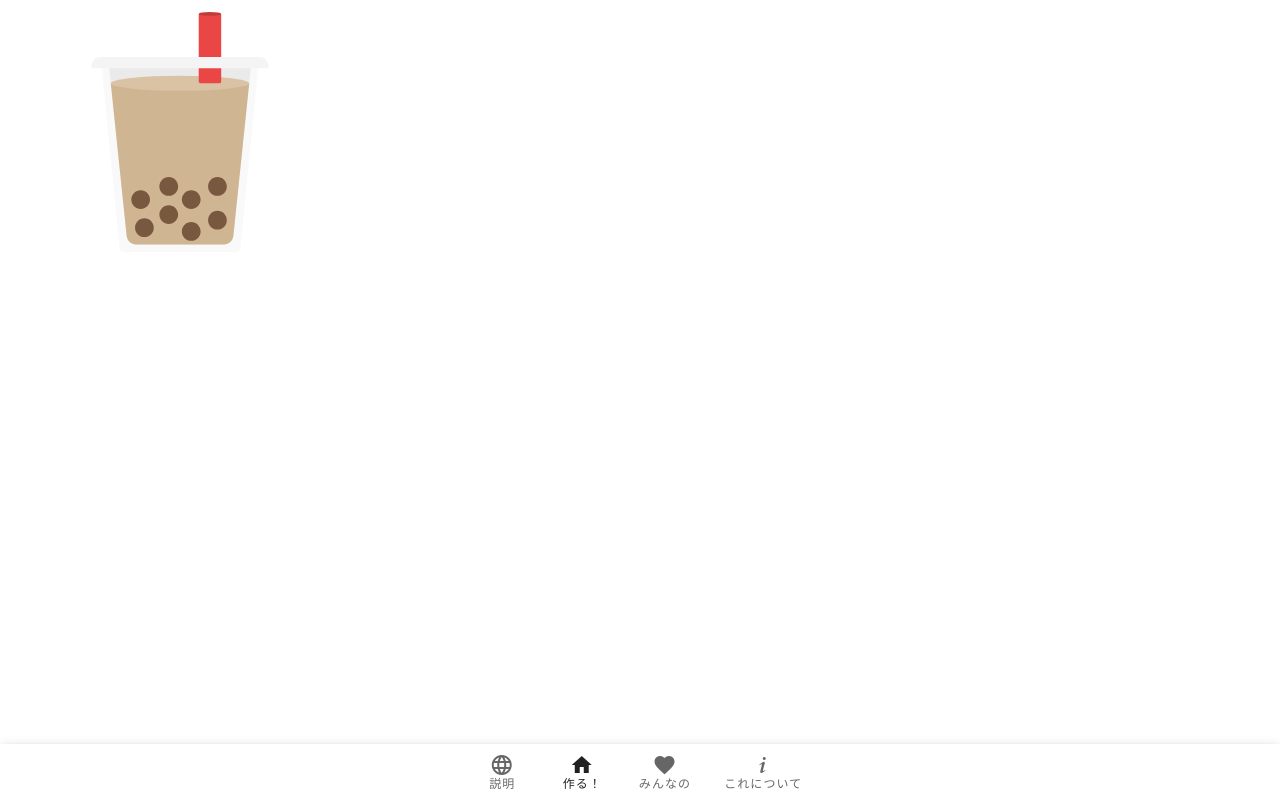
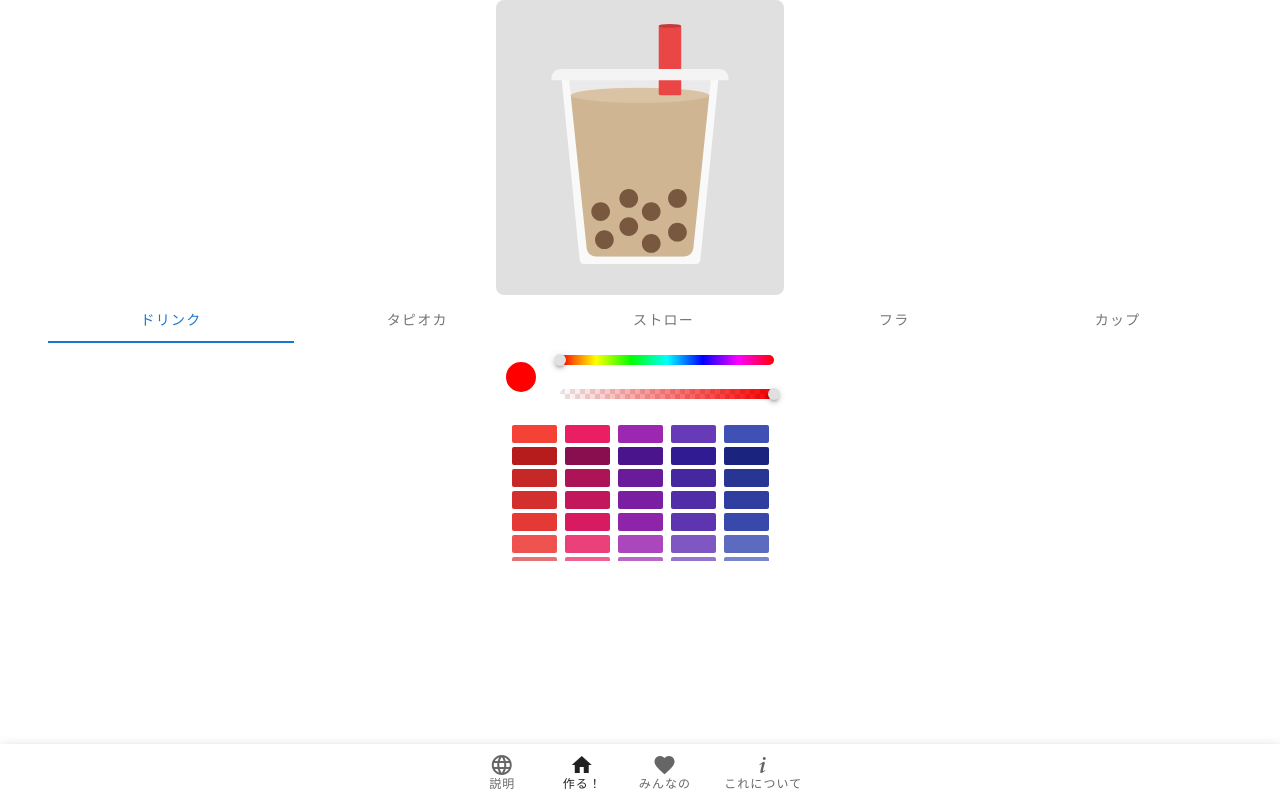
Before and after one commit to redgosho/tapioca-maker-nuxt, a Nuxt app: page /maker in a window 1280 px wide. Built offline with nearby package versions, Linux system fonts and the light colour scheme.

Commit message:
カラーパレットツールを追加

```diff
--- /dev/null
+++ b/components/Atom/ColorTab.vue
@@ -0,0 +1,67 @@
+<template>
+  <v-row
+    :align="alignment"
+    :justify="justify"
+  >
+    <v-tabs
+      v-model="tab"
+      background-color="transparent"
+      grow
+    >
+      <v-tab
+        v-for="item in items"
+        :key="item"
+      >
+        {{ item }}
+      </v-tab>
+    </v-tabs>
+
+    <v-tabs-items v-model="tab">
+      <v-tab-item
+        v-for="item in items"
+        :key="item"
+      >
+        <v-card
+          color="basil"
+          flat
+        >
+          <ColorPalette />
+        </v-card>
+      </v-tab-item>
+    </v-tabs-items>
+  </v-row>
+</template>
+
+<script>
+import ColorPalette from '~/components/items/ColorPalette.vue'
+export default {
+  components: {
+    ColorPalette
+  },
+  data () {
+    return {
+      tab: null,
+      items: [
+        'ドリンク', 'タピオカ', 'ストロー', 'フラ', 'カップ'
+      ],
+      alignmentsAvailable: [
+        'start',
+        'center',
+        'end',
+        'baseline',
+        'stretch'
+      ],
+      alignment: 'center',
+      dense: false,
+      justifyAvailable: [
+        'start',
+        'center',
+        'end',
+        'space-around',
+        'space-between'
+      ],
+      justify: 'center'
+    }
+  }
+}
+</script>
--- /dev/null
+++ b/components/items/ColorPalette.vue
@@ -0,0 +1,24 @@
+<template>
+  <v-row justify="space-around">
+    <v-color-picker class="ma-2"
+     show-swatches
+     hide-canvas
+     hide-inputs
+     hide-mode-switch
+     ></v-color-picker>
+  </v-row>
+</template>
+
+<script>
+export default {
+  data: () => ({
+    // swatches: [
+    //   ['#FF0000', '#AA0000', '#550000'],
+    //   ['#FFFF00', '#AAAA00', '#555500'],
+    //   ['#00FF00', '#00AA00', '#005500'],
+    //   ['#00FFFF', '#00AAAA', '#005555'],
+    //   ['#0000FF', '#0000AA', '#000055']
+    // ]
+  })
+}
+</script>
--- a/pages/maker/index.vue
+++ b/pages/maker/index.vue
@@ -1,30 +1,65 @@
 <template>
-  <section class="container">
-    <div>
-      <Tapioca
-      :color='color'
-       />
-    </div>
-  </section>
+  <v-container>
+    <v-row
+      :align="alignment"
+      :justify="justify"
+    >
+      <v-col cols='12'>
+        <v-row
+          :align="alignment"
+          :justify="justify"
+        >
+          <div
+            class="pa-6 text-center grey lighten-2 rounded-lg"
+          >
+            <Tapioca
+              :color='color'
+            />
+          </div>
+
+        </v-row>
+      </v-col>
+        <v-col cols='12'>
+          <ColorTab />
+        </v-col>
+    </v-row>
+  </v-container>
 </template>
 <script>
-import Tapioca from '~/components/items/Tapioca.vue' // コンポーネント読み込み
+// コンポーネント読み込み
+import Tapioca from '~/components/items/Tapioca.vue'
+import ColorTab from '~/components/Atom/ColorTab.vue'
+// import ColorPalette from '~/components/items/ColorPalette.vue'
+
 export default {
   components: {
-    Tapioca // コンポーネントの登録
+    Tapioca,
+    ColorTab
+  },
+  computed: {
+    color () {
+      return this.$store.getters.color
+    }
   },
   data () {
     return {
-      color: {
-        cup: 'fill:rgb(249,249,249)',
-        backCup: 'fill:rgb(234,234,234)',
-        teaFront: 'fill:rgb(208,181,147)',
-        teaTop: 'fill:rgb(218,194,164)',
-        tapioca: 'fill:rgb(120,88,63)',
-        straw: 'fill:rgb(234,70,69)',
-        lid: 'fill:rgb(244,244,244)',
-        strawTop: 'fill:rgb(194,59,58)'
-      }
+      alignmentsAvailable: [
+        'start',
+        'center',
+        'end',
+        'baseline',
+        'stretch'
+      ],
+      alignment: 'center',
+      dense: false,
+      justifyAvailable: [
+        'start',
+        'center',
+        'end',
+        'space-around',
+        'space-between'
+      ],
+      justify: 'center'
     }
   }
 }
```
